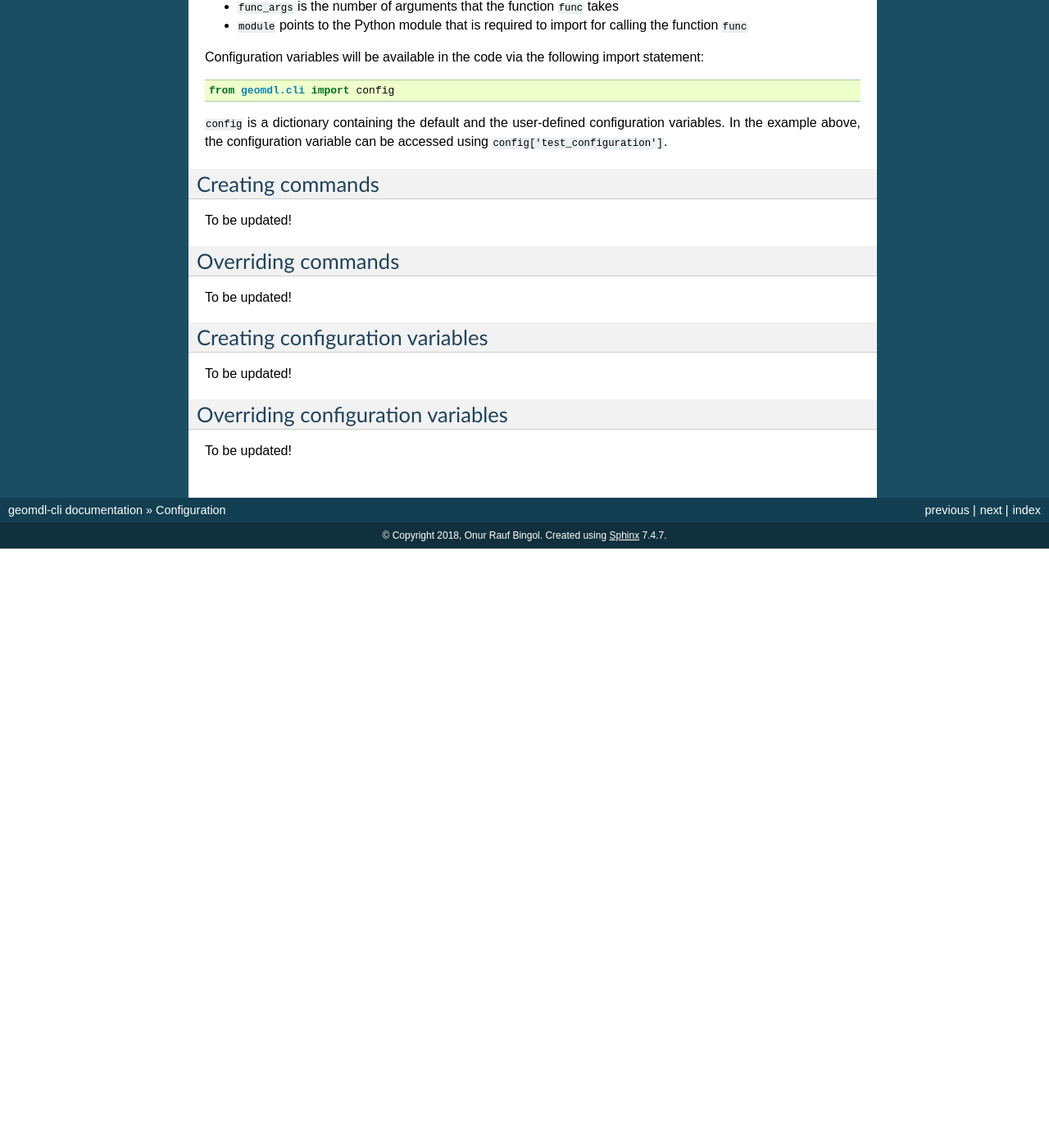
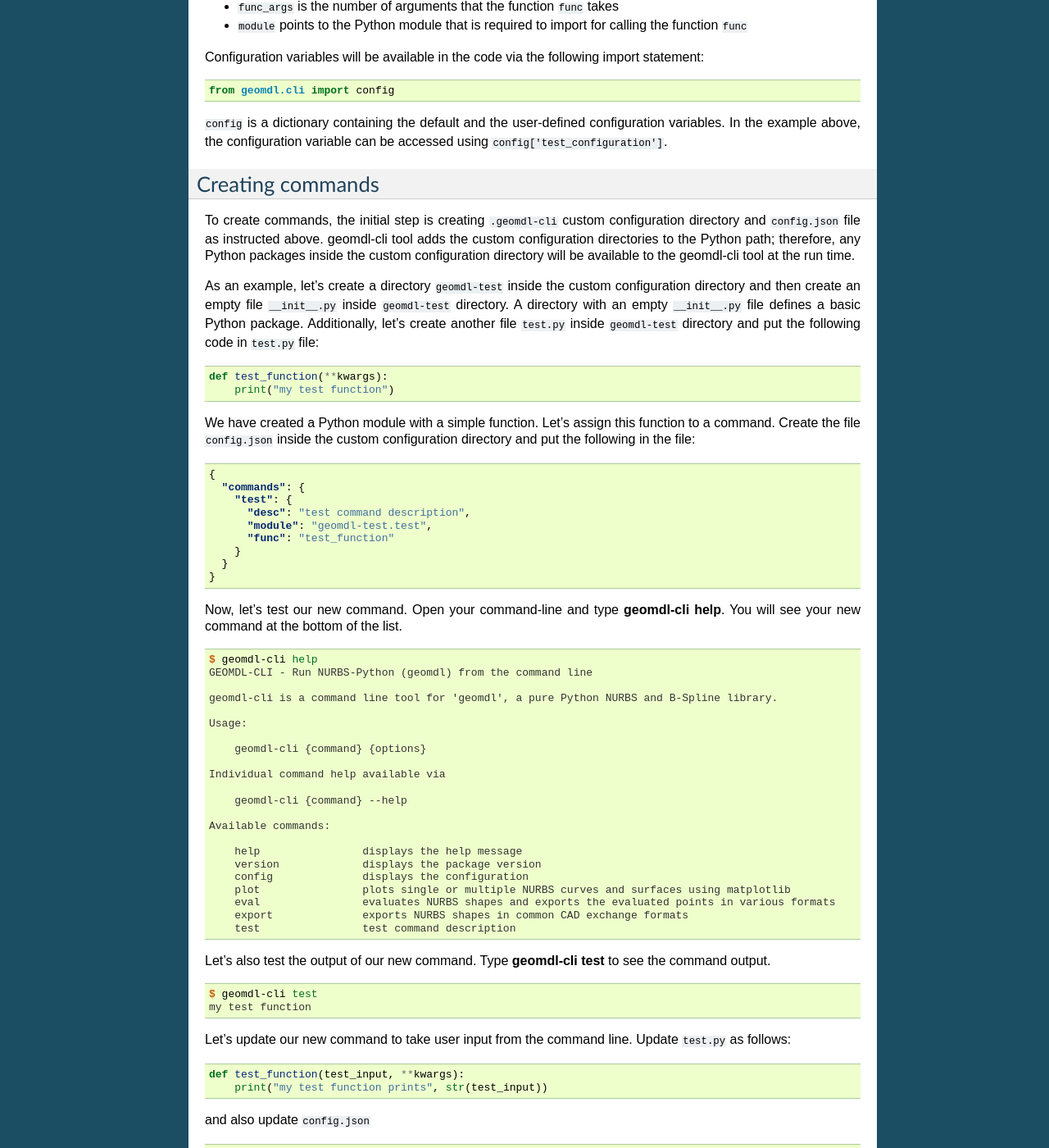
Before and after one commit to orbingol/geomdl-cli, a Sphinx documentation site: the page built from docs/config.rst, in a window 1280 px wide and 1400 px high, scrolled down 877 px. Shown: the whole window at 82% size. Built offline with Sphinx 7.4.7, drawn with Linux system fonts in a browser that asks for light colours; formulas are drawn with MathJax 3; before the commit the page ends 1546 px from its top, so only the background shows below that; some of the changed text lies outside the part shown.

Commit message:
Added "creating commands" section

```diff
--- a/docs/config.rst
+++ b/docs/config.rst
@@ -59,7 +59,132 @@
 Creating commands
 =================
 
-To be updated!
+To create commands, the initial step is creating ``.geomdl-cli`` custom configuration directory and ``config.json``
+file as instructed above. geomdl-cli tool adds the custom configuration directories to the Python path; therefore, any
+Python packages inside the custom configuration directory will be available to the geomdl-cli tool at the run time.
+
+As an example, let's create a directory ``geomdl-test`` inside the custom configuration directory and then create an
+empty file ``__init__.py`` inside ``geomdl-test`` directory. A directory with an empty ``__init__.py`` file defines
+a basic Python package. Additionally, let's create another file ``test.py`` inside ``geomdl-test`` directory and put
+the following code in ``test.py`` file:
+
+.. code-block:: python
+
+    def test_function(**kwargs):
+        print("my test function")
+
+We have created a Python module with a simple function. Let's assign this function to a command. Create the file
+``config.json`` inside the custom configuration directory and put the following in the file:
+
+.. code-block:: json
+
+    {
+      "commands": {
+        "test": {
+          "desc": "test command description",
+          "module": "geomdl-test.test",
+          "func": "test_function"
+        }
+      }
+    }
+
+Now, let's test our new command. Open your command-line and type **geomdl-cli help**. You will see your new command at
+the bottom of the list.
+
+.. code-block:: console
+
+    $ geomdl-cli help
+    GEOMDL-CLI - Run NURBS-Python (geomdl) from the command line
+
+    geomdl-cli is a command line tool for 'geomdl', a pure Python NURBS and B-Spline library.
+
+    Usage:
+
+        geomdl-cli {command} {options}
+
+    Individual command help available via
+
+        geomdl-cli {command} --help
+
+    Available commands:
+
+        help                displays the help message
+        version             displays the package version
+        config              displays the configuration
+        plot                plots single or multiple NURBS curves and surfaces using matplotlib
+        eval                evaluates NURBS shapes and exports the evaluated points in various formats
+        export              exports NURBS shapes in common CAD exchange formats
+        test                test command description
+
+Let's also test the output of our new command. Type **geomdl-cli test** to see the command output.
+
+.. code-block:: console
+
+    $ geomdl-cli test
+    my test function
+
+Let's update our new command to take user input from the command line. Update ``test.py`` as follows:
+
+.. code-block:: python
+
+    def test_function(test_input, **kwargs):
+        print("my test function prints", str(test_input))
+
+and also update ``config.json``
+
+.. code-block:: json
+
+    {
+      "commands": {
+        "test": {
+          "desc": "test command description",
+          "module": "geomdl-test.test",
+          "func": "test_function",
+          "func_args": 1
+        }
+      }
+    }
+
+Now, our command expects 1 argument and prints it. In the following example the input argument is *hey* and
+*testing_input*:
+
+.. code-block:: console
+
+    $ geomdl-cli test hey
+    my test function prints hey
+
+    $ geomdl-cli test testing_input
+    my test function prints testing_input
+
+If we omit the input, we will see a warning message:
+
+.. code-block:: console
+
+    $ geomdl-cli test
+    TEST expects 1 argument(s). Please run 'geomdl-cli test --help' for command help.
+
+Let's update our command to add a help text. Update ``test.py`` as follows:
+
+.. code-block:: python
+
+    def test_function(test_input, **kwargs):
+        """\
+    TEST: Prints input arguments.
+
+    It would be good idea to put more details here...\
+        """
+        print("my test function prints", str(test_input))
+
+and then type **geomdl-cli test --help**.
+
+.. code-block:: console
+
+    $ geomdl-cli test --help
+    TEST: Prints input arguments.
+
+    It would be good idea to put more details here...
+
+We have created a very simple command for geomdl-cli tool.
 
 Overriding commands
 ===================
```
